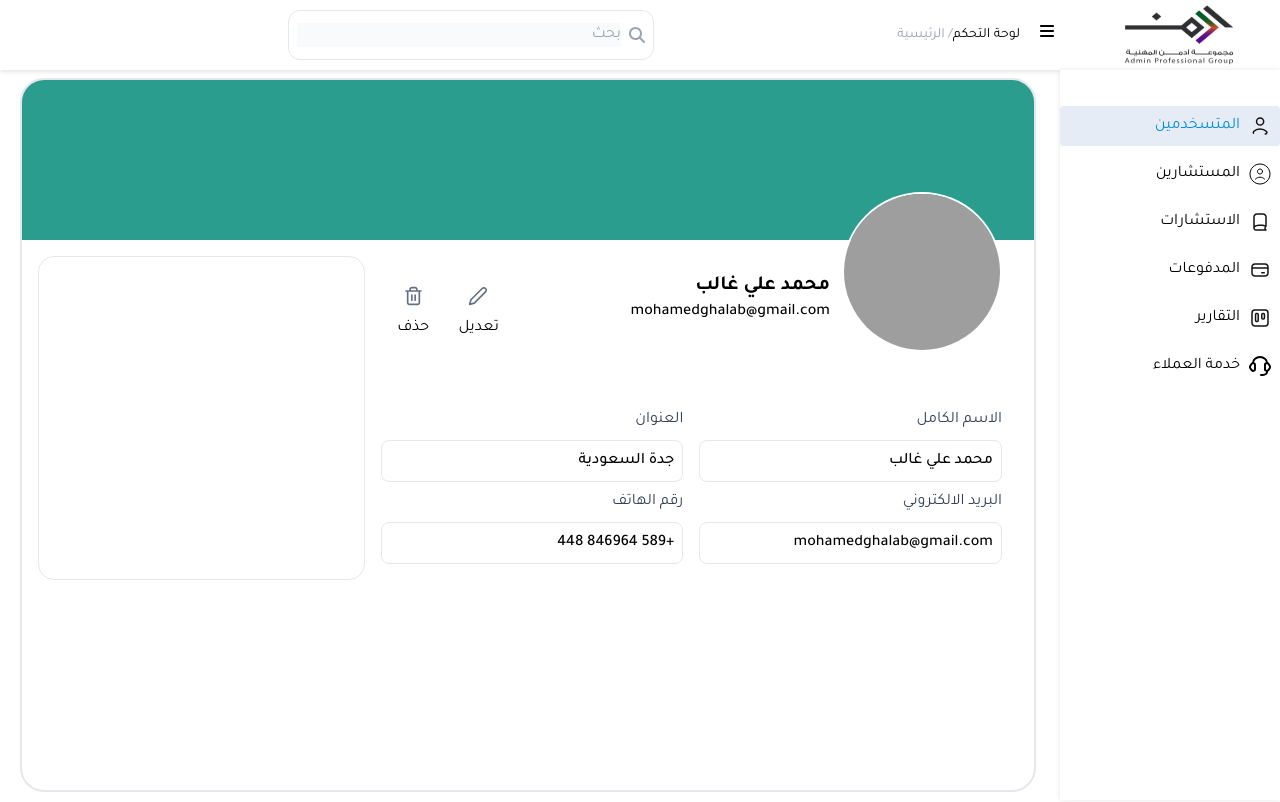
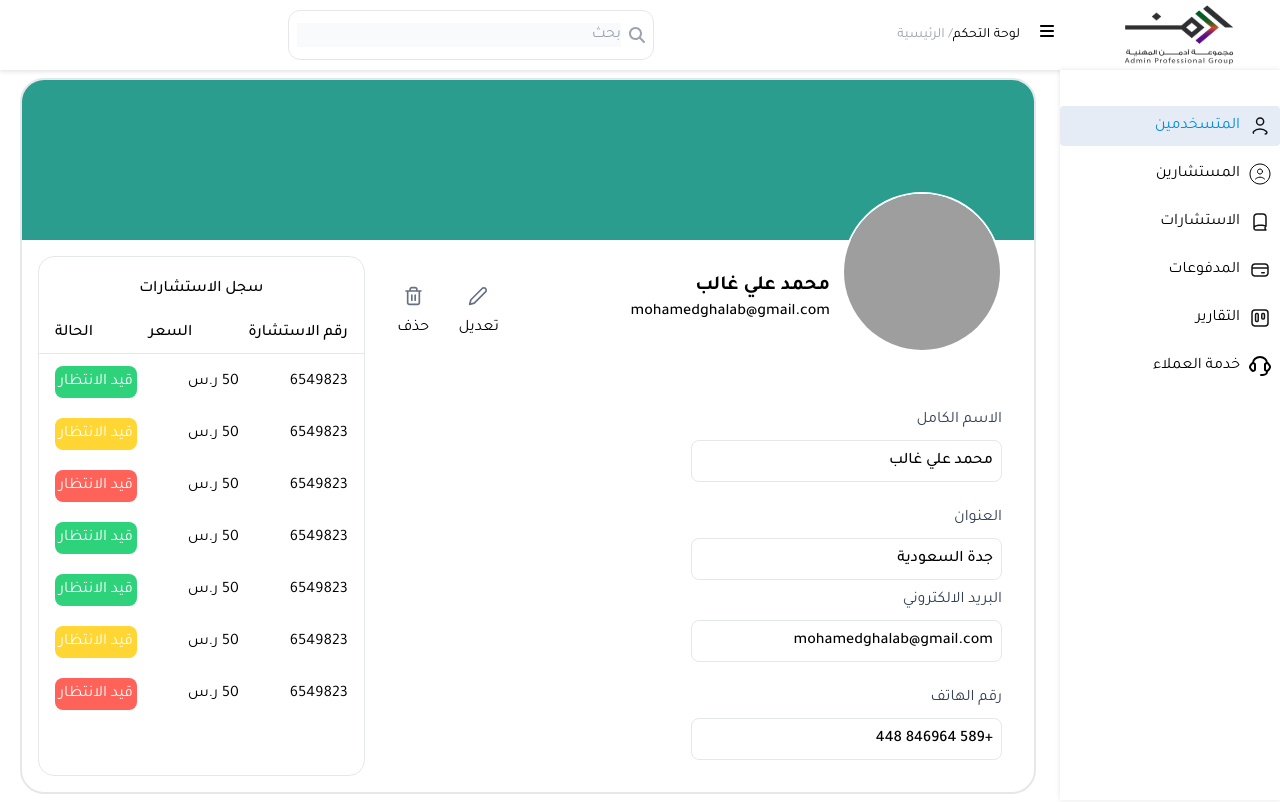
Before and after one commit to abdoBadawy74/Admin-Dashboard, a React (Vite) app: page /users/1 in a window 1280 px wide. Built offline with nearby package versions, Linux system fonts and the light colour scheme; grey boxes are pictures that could not be loaded.

Commit message:
finish user profile

```diff
--- a/src/Pages/Profile/UserProfile.jsx
+++ b/src/Pages/Profile/UserProfile.jsx
@@ -6,15 +6,15 @@ export default function UserProfile() {
     <div className="w-[90%] mx-5 my-2 rounded-3xl border-2 overflow-hidden">
       <div className="bg-[#2A9D8F] h-[160px]"></div>
 
-      <div className="flex p-4 bg- file:slate-600 flex-wrap">
+      <div className="flex p-4  flex-wrap">
 
-        <div className="bg- black basis-full md:basis-2/3 p-4">
-          <div className="flex justify-between">
-            <div className="flex gap-3 ">
+        <div className="basis-full md:basis-2/3 p-4">
+          <div className="flex justify-center md:justify-between flex-wrap">
+            <div className="flex gap-3 flex-wrap justify-center md:justify-start ">
               <img src="https://www.w3schools.com/howto/img_avatar.png" alt="profile" className="w-[160px] h-[160px] rounded-full mx-auto -mt-20 border-2 border-white" />
               <div>
-                <p className="text-xl font-bold"> محمد علي غالب </p>
-                <p className="font-medium">  mohamedghalab@gmail.com </p>
+                <p className="text-xl font-bold text-center md:text-start"> محمد علي غالب </p>
+                <p className="font-medium text-center md:text-start">  mohamedghalab@gmail.com </p>
               </div>
             </div>
             <div>
@@ -27,25 +27,25 @@ export default function UserProfile() {
             </div>
           </div>
           <div className="mt-12">
-            <div className="flex gap-4 ">
-              <div className="basis-1/2">
+            <div className="flex gap-4 flex-wrap ">
+              <div className="basis-full md:basis-1/2">
                 <p className="text-[#344054] my-2">  الاسم الكامل </p>
                 <p className="border  p-2 rounded-lg font-medium"> محمد علي غالب </p>
               </div>
 
-              <div className="basis-1/2">
+              <div className="basis-full md:basis-1/2">
                 <p className="text-[#344054] my-2">   العنوان  </p>
                 <p className="border  p-2 rounded-lg font-medium"> جدة السعودية </p>
               </div>
             </div>
 
-            <div className="flex gap-4 ">
-              <div className="basis-1/2">
+            <div className="flex gap-4 flex-wrap">
+              <div className="basis-full md:basis-1/2">
                 <p className="text-[#344054] my-2">  البريد الالكتروني </p>
                 <p className="border  p-2 rounded-lg font-medium">mohamedghalab@gmail.com </p>
               </div>
 
-              <div className="basis-1/2">
+              <div className="basis-full md:basis-1/2">
                 <p className="text-[#344054] my-2">   رقم الهاتف   </p>
                 <p className="border  p-2 rounded-lg font-medium"> +589 846964 448</p>
               </div>
@@ -53,6 +53,47 @@ export default function UserProfile() {
           </div>
         </div>
         <div className="bg- gray-300 basis-full md:basis-1/3 border rounded-2xl">
+          <h4 className="text-center my-5 font-medium text-[16px]">سجل الاستشارات </h4>
+          <div className="flex justify-between px-4 border-b pb-2 font-medium">
+            <p>رقم الاستشارة </p>
+            <p>السعر </p>
+            <p>الحالة </p>
+          </div>
+          <div className="flex justify-between px-4 pb-2 items-center my-3">
+            <p>6549823</p>
+            <p>50 ر.س  </p>
+            <p className="p-1 text-white bg-[#2dd27a] rounded-lg">قيد الانتظار  </p>
+          </div>
+          <div className="flex justify-between px-4 pb-2 items-center my-3">
+            <p>6549823</p>
+            <p>50 ر.س  </p>
+            <p className="p-1 text-white bg-[#FFCC00CC] rounded-lg">قيد الانتظار  </p>
+          </div>
+          <div className="flex justify-between px-4 pb-2 items-center my-3">
+            <p>6549823</p>
+            <p>50 ر.س  </p>
+            <p className="p-1 text-white bg-[#FF6259] rounded-lg">قيد الانتظار  </p>
+          </div>
+          <div className="flex justify-between px-4 pb-2 items-center my-3">
+            <p>6549823</p>
+            <p>50 ر.س  </p>
+            <p className="p-1 text-white bg-[#2dd27a] rounded-lg">قيد الانتظار  </p>
+          </div>
+          <div className="flex justify-between px-4 pb-2 items-center my-3">
+            <p>6549823</p>
+            <p>50 ر.س  </p>
+            <p className="p-1 text-white bg-[#2dd27a] rounded-lg">قيد الانتظار  </p>
+          </div>
+          <div className="flex justify-between px-4 pb-2 items-center my-3">
+            <p>6549823</p>
+            <p>50 ر.س  </p>
+            <p className="p-1 text-white bg-[#FFCC00CC] rounded-lg">قيد الانتظار  </p>
+          </div>
+          <div className="flex justify-between px-4 pb-2 items-center my-3">
+            <p>6549823</p>
+            <p>50 ر.س  </p>
+            <p className="p-1 text-white bg-[#FF6259] rounded-lg">قيد الانتظار  </p>
+          </div>
         </div>
       </div>
 
```
